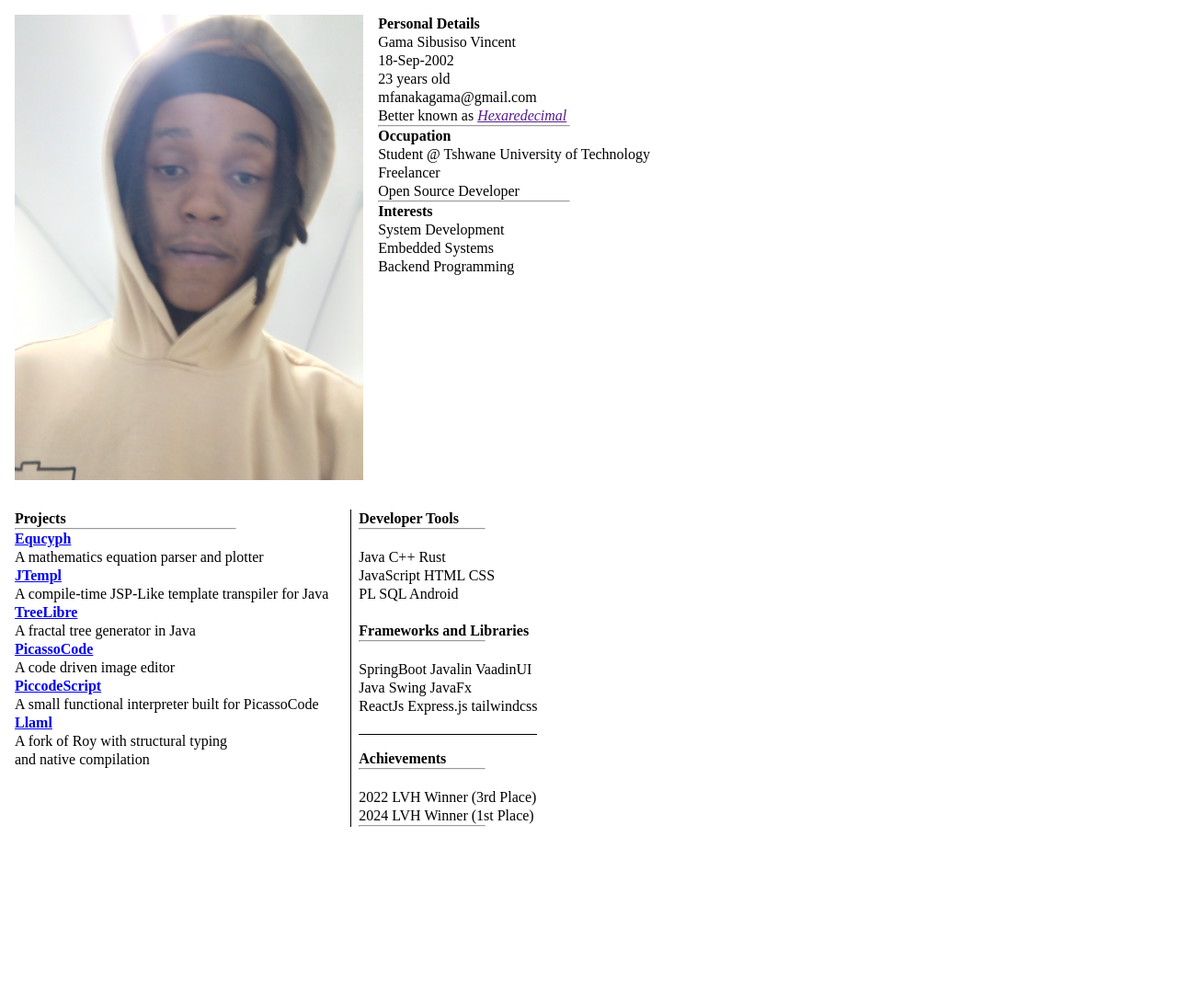
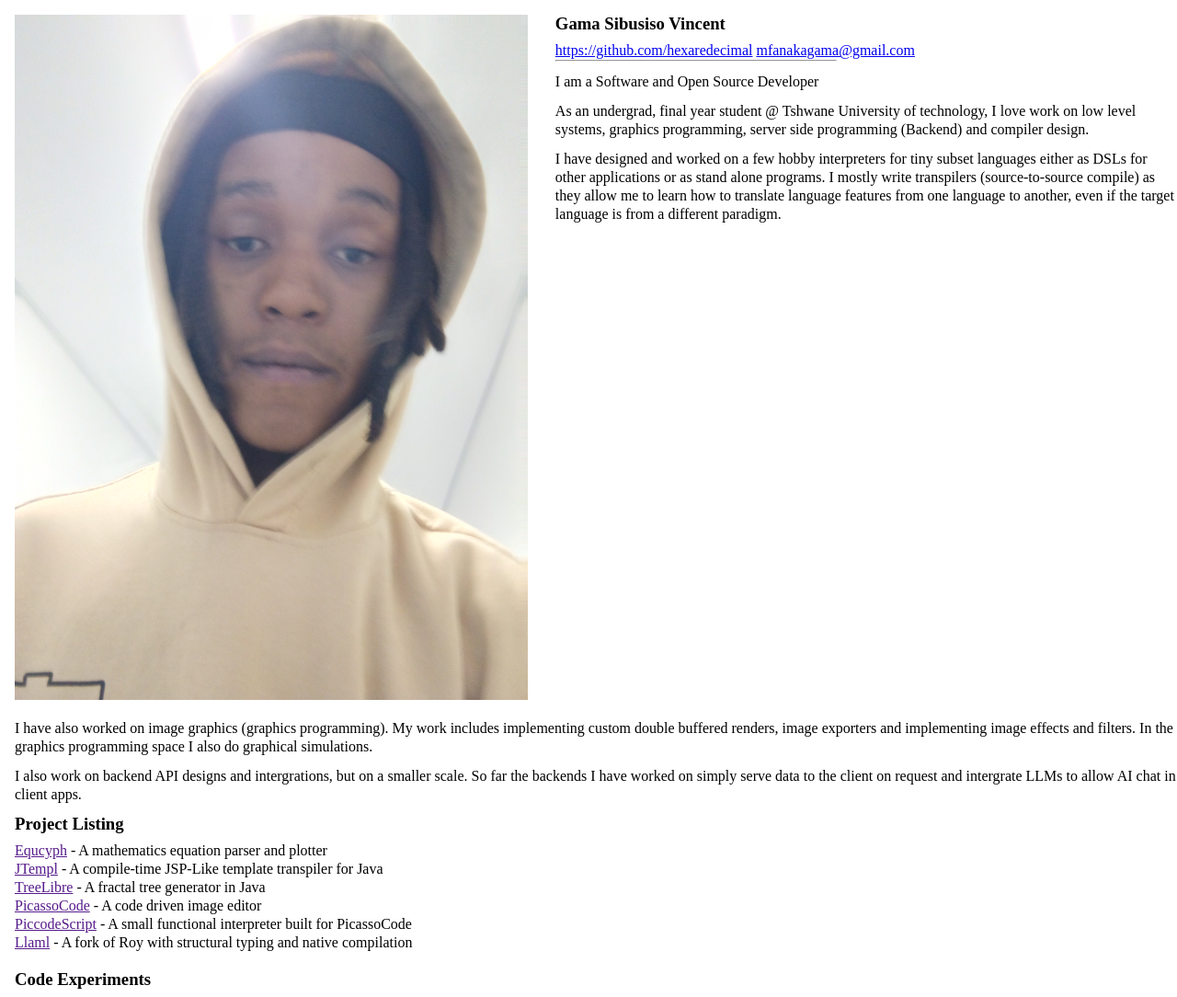
Before and after one commit to hexaredecimal/hexaredecimal.github.io, a plain HTML site: page index.html in a window 1280 px wide. Shown: the whole page at 92% size. Before the commit the page ends 915 px from the top, so only its background shows below. Drawn offline with nearby package versions, Linux system fonts and the light colour scheme.

Commit message:
page: More content

```diff
--- a/css/style.css
+++ b/css/style.css
@@ -7,11 +7,10 @@
 .flex-col {
   padding-left: 1em;
   padding-top: 1em;
-  padding-bottom: 1em;
   display: flex;
   flex-direction: flex-col;
 
-  img {
+  div > img {
     padding-right: 1em;
   }
 
@@ -20,13 +19,37 @@
   }
 }
 
-hr {
-  background-color: black;
-}
-
-
 .content {
   margin-left: 1.5em;
   padding-left: .5em;
   border-left: 1px solid black;
 }
+
+h3 {
+  padding-bottom: .5em;
+}
+
+.text-content {
+  padding-top: .75em;
+  padding-bottom: .75em;
+}
+
+.text-content-top {
+  padding-top: .75em;
+}
+
+.text-content-bottom {
+  padding-bottom: .75em;
+}
+
+ul {
+  margin-left: 2em;
+}
+body > p {
+  margin-left: 1em;
+}
+
+pre {
+  width: 75vw;
+  margin-left: 2em;
+}
--- a/index.html
+++ b/index.html
@@ -4,100 +4,72 @@
     <meta charset="UTF-8">
     <meta name="viewport" content="width=device-width, initial-scale=1">
     <title>Hexaredecimal | Portfolio</title>
+    <link rel="stylesheet" href="https://cdnjs.cloudflare.com/ajax/libs/highlight.js/11.11.1/styles/default.min.css">
+    <script src="https://cdnjs.cloudflare.com/ajax/libs/highlight.js/11.11.1/highlight.min.js"></script>
     <link href="css/style.css" rel="stylesheet">
+    <script type="module" src="./js/load.js" ></script>
+
+
+    <script src="./js/llaml.js" type="text/javascript"></script>
+    <script src="./js/picslang.js" type="text/javascript"></script>
+     <script>
+      // Initialize highlighting on all <pre><code> blocks
+      hljs.highlightAll();
+    </script>
+
   </head>
   <body>
     <div class="flex-col">
-      <img src="./pics/me.jpg" width="30%"/>
+
       <div>
-        <h4>Personal Details</h4>
-        <p>Gama Sibusiso Vincent</p>
-        <p id="dateOfBirth"></p>
-        <p id="ageSinceBirth"></p>
-        <p>mfanakagama@gmail.com</p>
-        <p>Better known as <i><a href="">Hexaredecimal</a></i></p>
-        <hr width="70%" />
+        <img src="./pics/me.jpg" width="95%"/>
+      </div>
 
-        <h4>Occupation</h4>
-        <p>Student @ Tshwane University of Technology</p>
-        <p>Freelancer</p>
-        <p>Open Source Developer</p>
-        <hr width="70%" />
+      <div>
+        <h3>Gama Sibusiso Vincent</h3>
+        <p>
+          <a href="https://gtihub.com/hexaredecimal">https://github.com/hexaredecimal</a>
+          <a href="mailto://mfanakagama@gmail.com">mfanakagama@gmail.com</a>
+        </p>
+        <hr width="45%" />
+        <p class="text-content-top">I am a Software and Open Source Developer</p>
+        <p class="text-content-top">As an undergrad, final year student @ Tshwane University
+        of technology, I love work on low level systems, graphics programming,
+        server side programming (Backend) and compiler design.</p>
 
-        <h4>Interests</h4>
-        <p>System Development</p>
-        <p>Embedded Systems</p>
-        <p>Backend Programming</p>
+        <p class="text-content-top">I have designed and worked on a few hobby interpreters for tiny
+        subset languages either as DSLs for other applications or as stand alone
+        programs. I mostly write transpilers (source-to-source compile) as they allow
+        me to learn how to translate language features from one language to another, even
+        if the target language is from a different paradigm.</p>
       </div>
     </div>
 
     <div class="flex-col">
-      <div id="projectListDiv">
+      <div>
+        <p>I have also worked on image graphics (graphics programming). My work
+          includes implementing custom double buffered renders, image exporters and implementing image
+          effects and filters. In the graphics programming space I also do graphical simulations.
+        </p>
+
+        <p class="text-content">I also work on backend API designs and intergrations, but on a smaller scale.
+          So far the backends I have worked on simply serve data to the client on request and intergrate
+          LLMs to allow AI chat in client apps.
+        </p>
+
+        <h3>Project Listing</h3>
+        <div id="projectList"></div>
+        <br/>
+        <h3>Code Experiments</h3>
+        <div></div>
       </div>
 
-      <div class="content">
-        <h4>Developer Tools</h4>
-        <hr width="70%" /> <br>
-          <p>Java C++ Rust</p>
-          <p>JavaScript HTML CSS</p>
-          <p>PL SQL Android</p><br>
-
-        <h4>Frameworks and Libraries</h4>
-        <hr width="70%" /> <br>
-          <p>SpringBoot Javalin VaadinUI</p>
-          <p>Java Swing JavaFx</p>
-          <p>ReactJs Express.js tailwindcss</p>
-        <br/>
-
-
-        <div style="border-top: 1px solid black; padding-top: 1em">
-          <h4>Achievements</h4>
-          <hr width="70%" /> <br>
-          <p>2022 LVH Winner (3rd Place)</p>
-          <p>2024 LVH Winner (1st Place)</p>
-          <hr width="70%" />
-        </div>
-      </div>
     </div>
 
 
-    <script type="text/javascript">
-     const projects = {
-       Equcyph: {about: "A mathematics equation parser and plotter"},
-       JTempl: {about: "A compile-time JSP-Like template transpiler for Java"},
-       TreeLibre: {about: "A fractal tree generator in Java"},
-       PicassoCode: {about: "A code driven image editor", org: "SolarisStudio"},
-       PiccodeScript: {about: "A small functional interpreter built for PicassoCode", org: "SolarisStudio"},
-       Llaml: {about: "A fork of Roy with structural typing <br/>and native compilation"},
-     };
+    <script type="module">
+      import {load} from './js/load.js';
 
-      const load = () => {
-        const dateOfBirth = document.getElementById("dateOfBirth");
-        const projectListDiv = document.getElementById("projectListDiv");
-        const ageSinceBirth = document.getElementById("ageSinceBirth");
-        const birthYear = 2002;
-        const thisYear = new Date().getFullYear();
-        const age = thisYear - birthYear;
-        dateOfBirth.innerText = `18-Sep-${birthYear}`;
-        ageSinceBirth.innerText = `${age} years old`;
-
-       let projectList = `
-      <h4>Projects</h4>
-      <hr width="70%" />
-       `;
-       for (key of Object.keys(projects)) {
-         const data = projects[key];
-         const me = data.org ?? "hexaredecimal";
-         const url = `https://github.com/${me}/${key}`;
-         projectList = projectList.concat(
-           `<div class=".flex-col">
-              <h4><a href="${url}">${key}</a></h4>
-              <div><p>${data.about}</p></div>
-           </div>`
-         );
-       }
-       projectListDiv.innerHTML = projectList;
-      }
       load();
     </script>
   </body>
```
